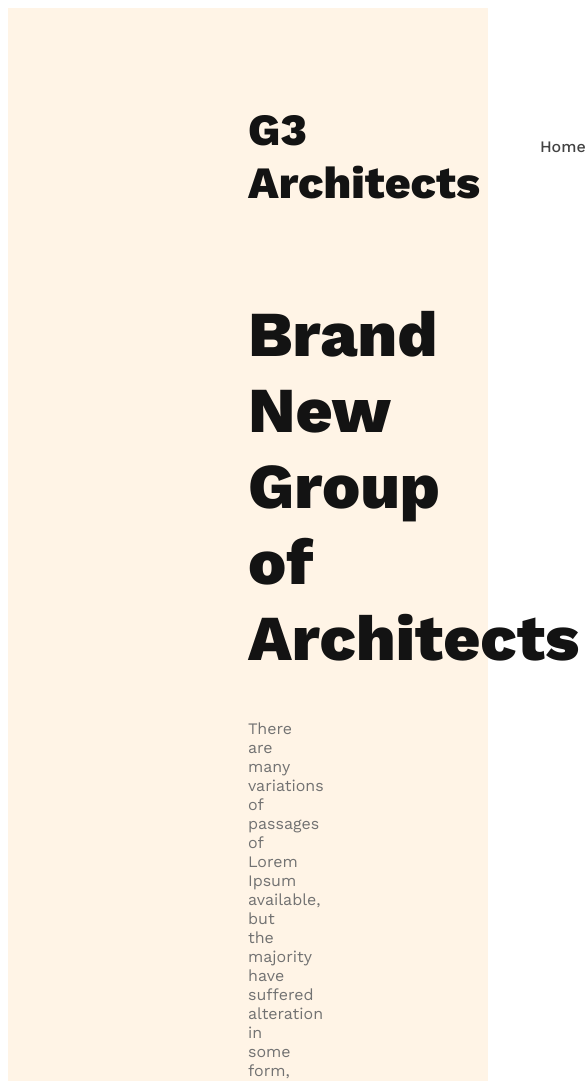
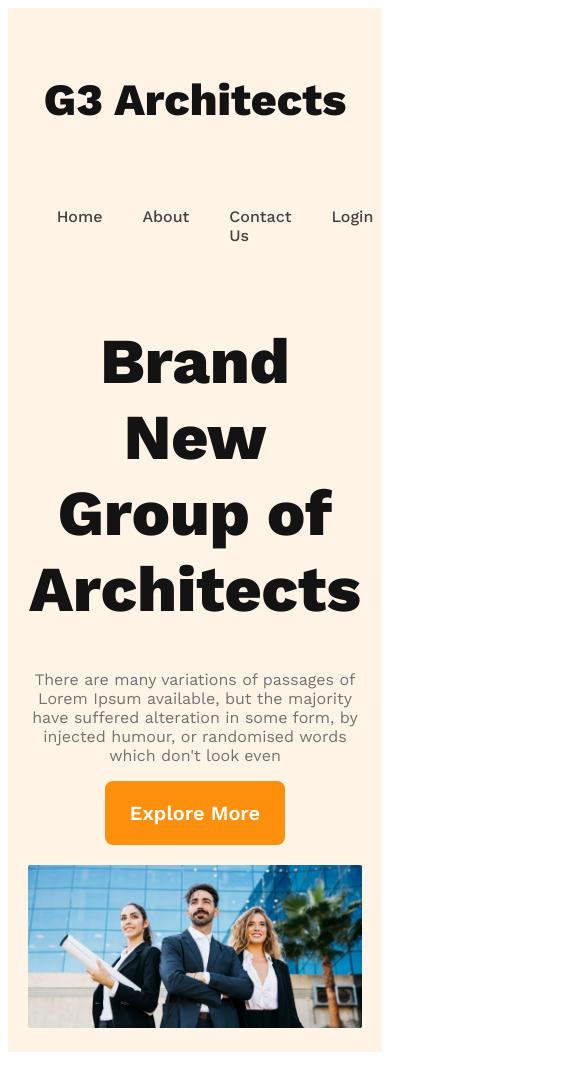
Before and after one commit to israt143/g3-architects-web, a plain HTML site: page index.html in a window 390 px wide. Shown: the top 1081 px of the page, 585 px wide, since content can reach past the window. After the commit the page ends 1060 px from the top, so only its background shows below. Drawn offline with nearby package versions, Linux system fonts and the light colour scheme.

Commit message:
finished the header section with responsive for mobile and medium device

```diff
--- a/styles/architects.css
+++ b/styles/architects.css
@@ -11,6 +11,12 @@
 .btn-primary {
     border-radius: 8px;
     background: #FF900E;
+    padding: 20px 25px;
+    color: #FFFF;
+    font-size: 1.25rem;
+    font-weight:600 ;
+    cursor: pointer;
+    border: none;
 
 }
 
@@ -66,3 +72,31 @@ nav li a {
 .banner-description {
     color: #727272;
 }
+.banner img{
+    width:100% ;
+    margin-top: 20px;
+}
+
+
+/*responsive media queries*/
+/*mobile devices*/
+@media screen and (max-width: 576px) {
+    header {
+        padding: 20px;
+}
+nav{
+    flex-direction: column;
+}
+}
+/*tablet or medium devices*/
+@media screen and (min-width:576px) and (max-width:960px) {
+    header {
+        padding: 50px;
+}
+    nav {
+        flex-direction: column;
+
+
+    }
+
+}
```
